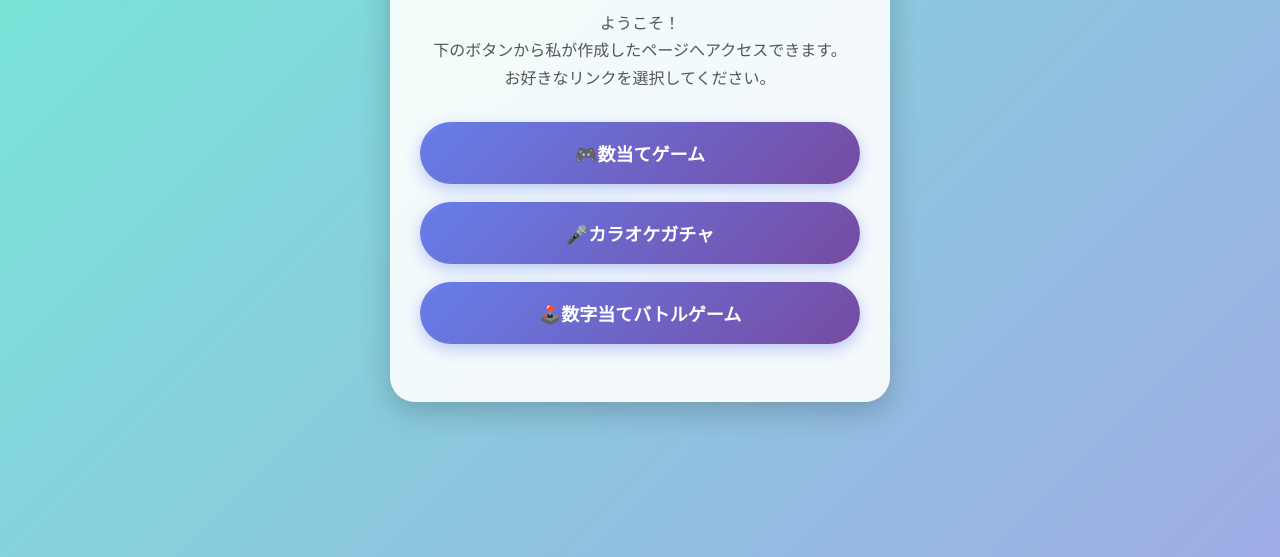
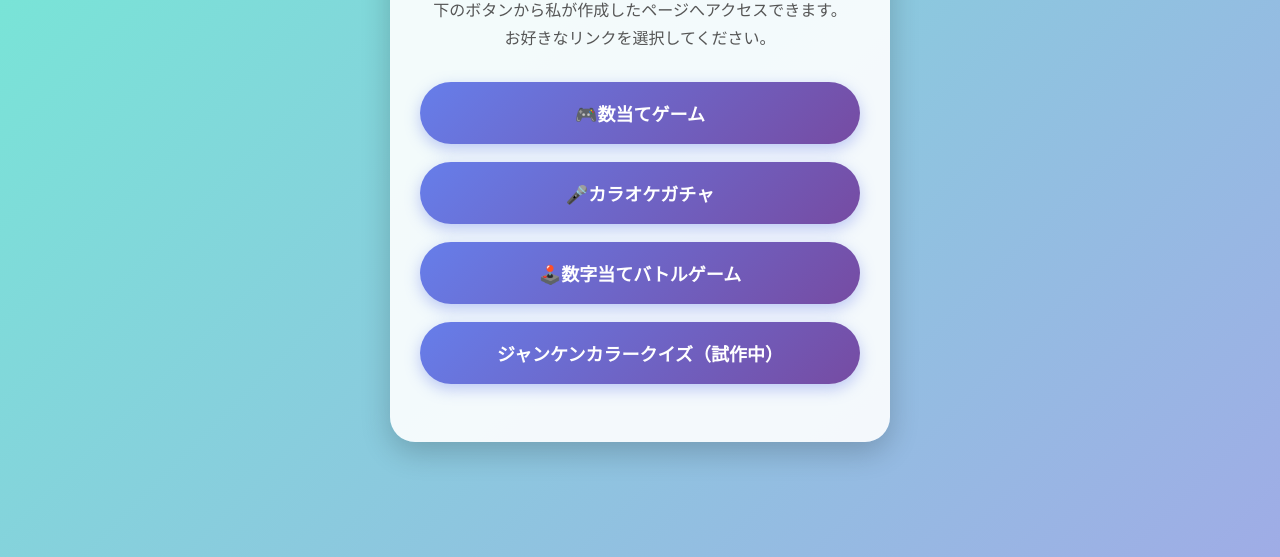
Before and after one commit to soumen9z/maked-game-pack, a plain HTML site: page index.html in a window 1280 px wide. Shown: the part 243-800 px from the top of the page. Drawn offline with Linux system fonts and the light colour scheme.

Commit message:
index.htmlにじゃんけんカラークイズの追加

```diff
--- a/index.html
+++ b/index.html
@@ -113,6 +113,10 @@
     🕹️数字当てバトルゲーム
   </a>
 
+  <a class="button" href="https://soumen9z.github.io/maked-game-pack/jankencolorquiz">
+    ジャンケンカラークイズ（試作中）
+  </a>
+
 
 </div>
 
```
